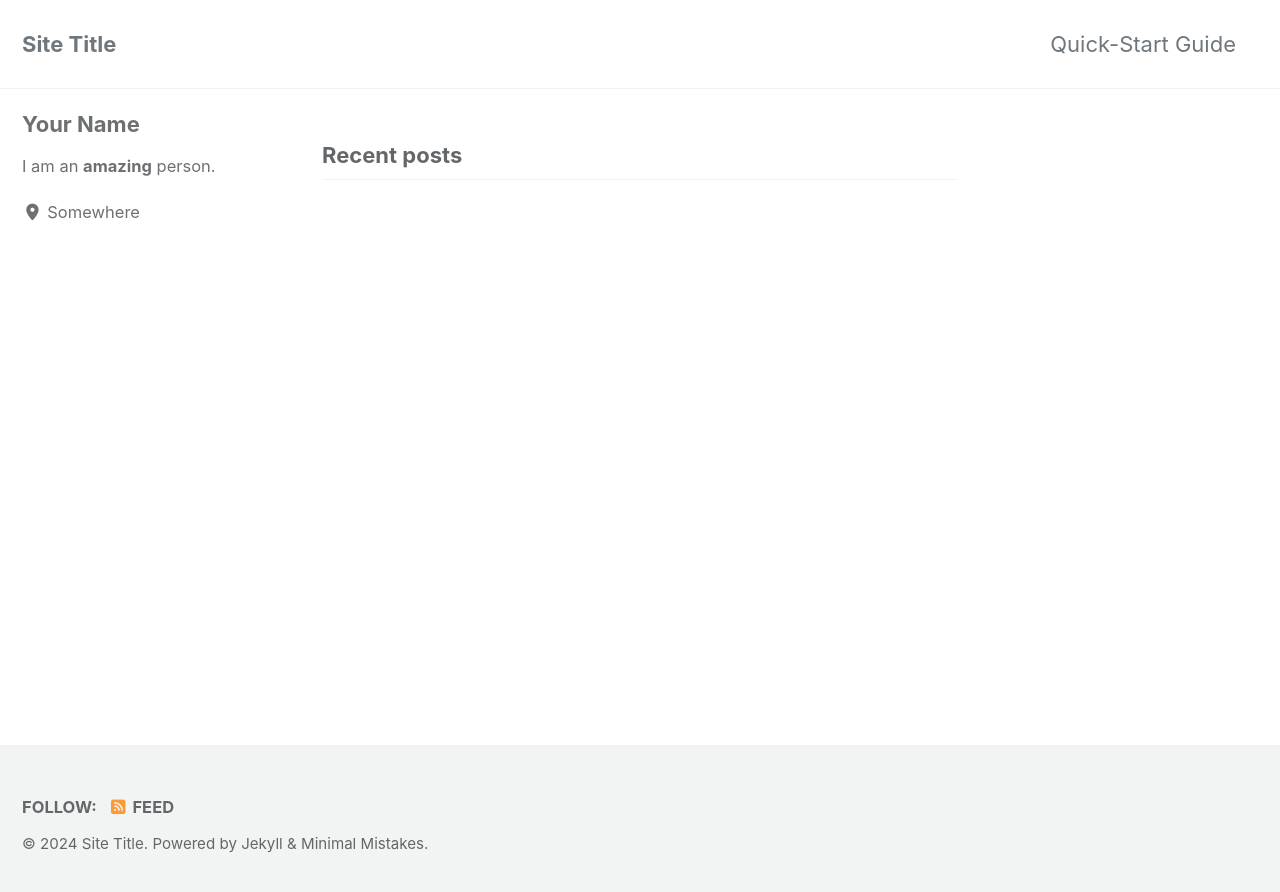
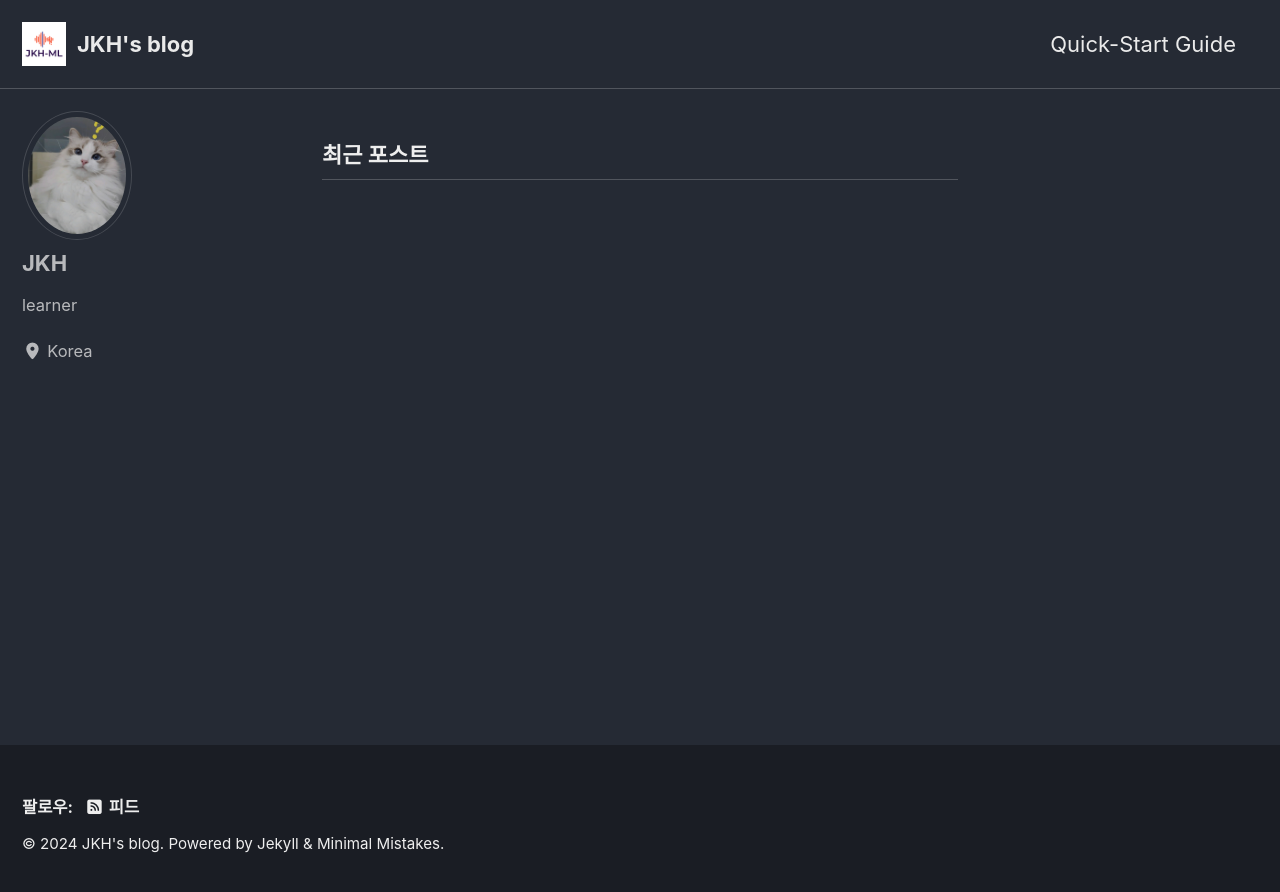
Before and after one commit to JKH-ML/JKH-ML.github.io, a Jekyll site: the page built from index.html, in a window 1280 px wide. Shown: the top 892 px of the page. Built offline with Jekyll 4.4.1, drawn with Linux system fonts in a browser that asks for light colours; cached includes are drawn as plain includes; the list of posts is cut into pages by our own code.

Commit message:
config 수정

```diff
--- a/_config.yml
+++ b/_config.yml
@@ -10,23 +10,23 @@
 # Review documentation to determine if you should use `theme` or `remote_theme`
 # https://mmistakes.github.io/minimal-mistakes/docs/quick-start-guide/#installing-the-theme
 
-# theme                  : "minimal-mistakes-jekyll"
+theme                  : "minimal-mistakes-jekyll"
 # remote_theme           : "mmistakes/minimal-mistakes"
-minimal_mistakes_skin    : "default" # "air", "aqua", "contrast", "dark", "dirt", "neon", "mint", "plum", "sunrise"
+minimal_mistakes_skin    : "dark" # "air", "aqua", "contrast", "dark", "dirt", "neon", "mint", "plum", "sunrise"
 
 # Site Settings
-locale                   : "en-US"
+locale                   : "ko-KR"
 rtl                      : # true, false (default) # turns direction of the page into right to left for RTL languages
-title                    : "Site Title"
+title                    : "JKH's blog"
 title_separator          : "-"
 subtitle                 : # site tagline that appears below site title in masthead
-name                     : "Your Name"
-description              : "An amazing website."
+name                     : "JKH"
+description              : #"An amazing website."
 url                      : # the base hostname & protocol for your site e.g. "https://mmistakes.github.io"
 baseurl                  : # the subpath of your site, e.g. "/blog"
 repository               : # GitHub username/repo-name e.g. "mmistakes/minimal-mistakes"
 teaser                   : # path of fallback teaser image, e.g. "/assets/images/500x300.png"
-logo                     : # path of logo image to display in the masthead, e.g. "/assets/images/88x88.png"
+logo                     : "/assets/images/logo.png"
 masthead_title           : # overrides the website title displayed in the masthead, use " " for no title
 breadcrumbs              : # true, false (default)
 words_per_minute         : 200
@@ -113,10 +113,10 @@ analytics:
 
 # Site Author
 author:
-  name             : "Your Name"
-  avatar           : # path of avatar image, e.g. "/assets/images/bio-photo.jpg"
-  bio              : "I am an **amazing** person."
-  location         : "Somewhere"
+  name             : "JKH"
+  avatar           : "/assets/images/cat.jpg"
+  bio              : "learner"
+  location         : "Korea"
   email            :
   links:
     - label: "Email"
@@ -227,7 +227,7 @@ sass:
 
 # Outputting
 permalink: /:categories/:title/
-timezone: # https://en.wikipedia.org/wiki/List_of_tz_database_time_zones
+timezone: Asia/Seoul
 
 
 # Pagination with jekyll-paginate
```
Also changed, not shown: assets/images/cat.jpg (added), assets/images/logo.png (added).
